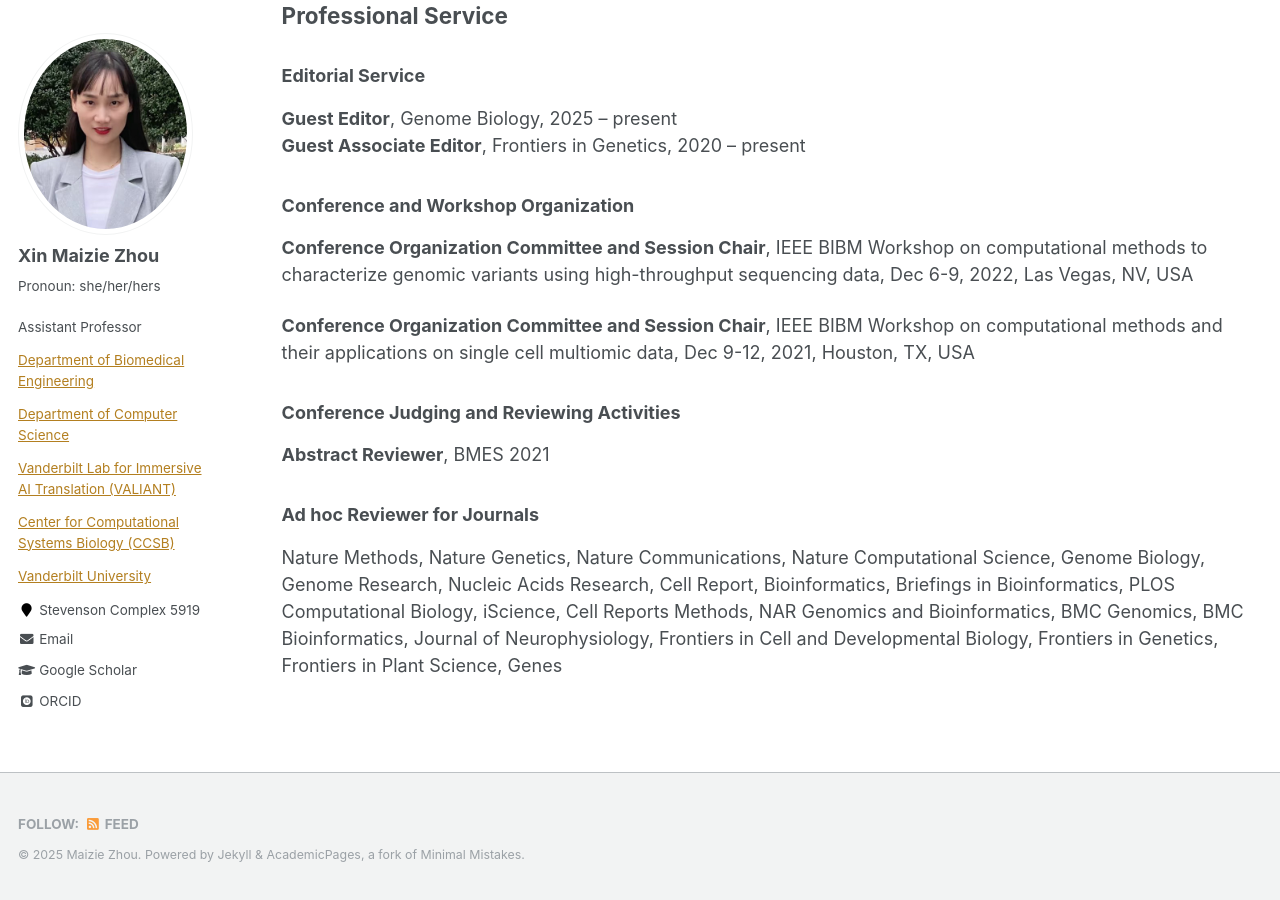
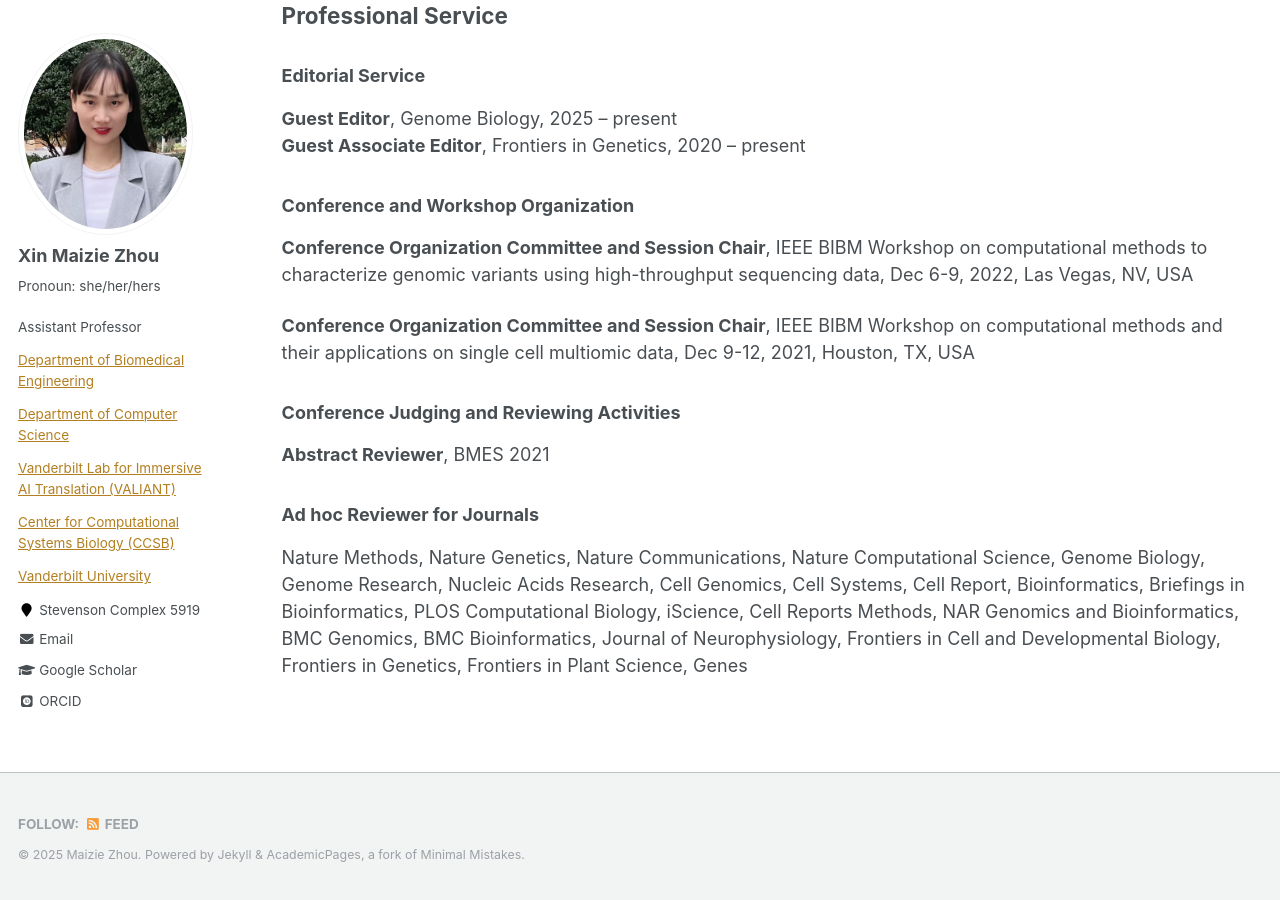
Before and after one commit to maiziezhoulab/Maiziezhoulab.github.io, a Jekyll site: the page built from _pages/TeachingService.md, in a window 1280 px wide and 900 px high, scrolled down 924 px. Built offline with Jekyll 4.4.1, drawn with Linux system fonts in a browser that asks for light colours; some web fonts are replaced.

Commit message:
Update TeachingService.md

```diff
--- a/_pages/TeachingService.md
+++ b/_pages/TeachingService.md
@@ -47,4 +47,4 @@ author_profile: true
 
 ### Ad hoc Reviewer for Journals
 
-Nature Methods, Nature Genetics, Nature Communications, Nature Computational Science, Genome Biology, Genome Research, Nucleic Acids Research, Cell Report, Bioinformatics, Briefings in Bioinformatics, PLOS Computational Biology, iScience, Cell Reports Methods, NAR Genomics and Bioinformatics, BMC Genomics, BMC Bioinformatics, Journal of Neurophysiology, Frontiers in Cell and Developmental Biology, Frontiers in Genetics, Frontiers in Plant Science, Genes
+Nature Methods, Nature Genetics, Nature Communications, Nature Computational Science, Genome Biology, Genome Research, Nucleic Acids Research, Cell Genomics, Cell Systems, Cell Report, Bioinformatics, Briefings in Bioinformatics, PLOS Computational Biology, iScience, Cell Reports Methods, NAR Genomics and Bioinformatics, BMC Genomics, BMC Bioinformatics, Journal of Neurophysiology, Frontiers in Cell and Developmental Biology, Frontiers in Genetics, Frontiers in Plant Science, Genes
```
